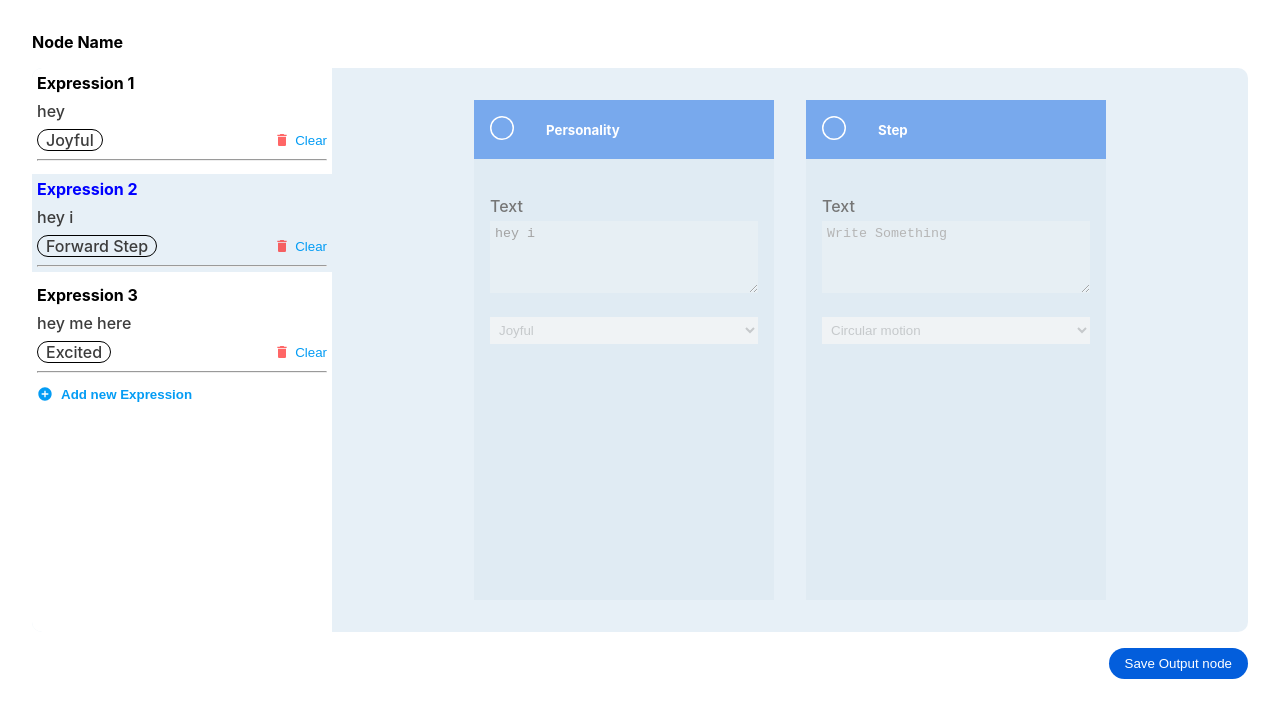
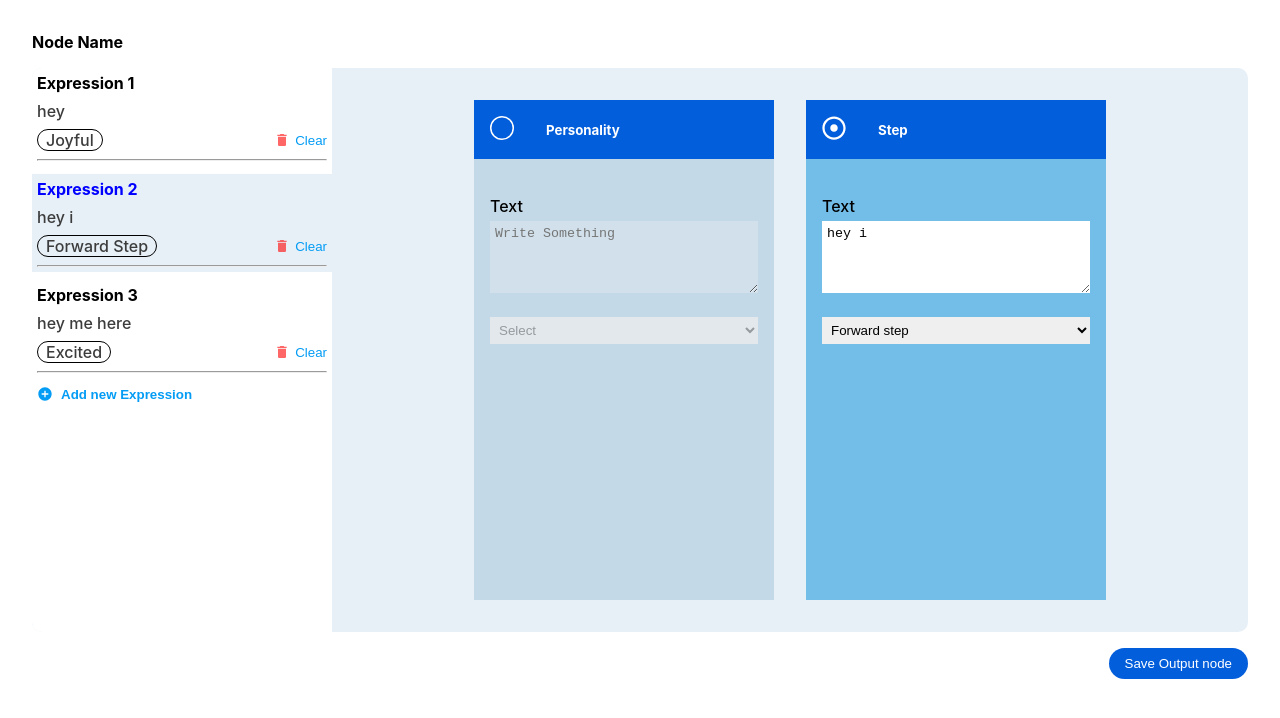
Before and after one commit to arpit0911/ui-expression-miko-assignment, a React (Create React App) app: page / in a window 1280 px wide. Both pictures are taken after a click on the element "Expression 2". Shown: the top 718 px of the page. Built offline with nearby package versions, Linux system fonts and the light colour scheme.

Commit message:
delete, clear, switch and output node

```diff
--- a/package.json
+++ b/package.json
@@ -10,6 +10,7 @@
     "react-dom": "^18.2.0",
     "react-icons": "^4.4.0",
     "react-scripts": "5.0.1",
+    "uuidv4": "^6.2.13",
     "web-vitals": "^2.1.4"
   },
   "scripts": {
--- a/src/App.js
+++ b/src/App.js
@@ -3,34 +3,16 @@ import { MdAddCircle } from "react-icons/md";
 import Expression from "./components/expression item/Expression";
 import Personality from "./components/personality/Personality";
 import { useState } from "react";
+import { v4 as uuid } from "uuid";
 
-// const sample = [
-//   {
-//     id: 1,
-//     title: "Expression 1",
-//     message: "hey",
-//     type: "excited",
-//   },
-//   {
-//     id: 2,
-//     title: "Expression 2",
-//     message: "hey i",
-//     type: "excited",
-//   },
-//   {
-//     id: 3,
-//     title: "Expression 3",
-//     message: "hey me here",
-//     type: "bore",
-//   },
-// ];
 function App() {
   const [expressions, setExpressions] = useState([
     {
       id: 1,
       title: "Expression 1",
       message: "hey",
-      type: "joyful",
+      personality: "joyful",
+      step: "",
       isSelected: true,
       isPersonality: true,
     },
@@ -38,7 +20,8 @@ function App() {
       id: 2,
       title: "Expression 2",
       message: "hey i",
-      type: "forward step",
+      personality: "",
+      step: "forward step",
       isSelected: false,
       isPersonality: false,
     },
@@ -46,7 +29,8 @@ function App() {
       id: 3,
       title: "Expression 3",
       message: "hey me here",
-      type: "excited",
+      personality: "excited",
+      step: "",
       isSelected: false,
       isPersonality: true,
     },
@@ -55,11 +39,25 @@ function App() {
   // *** updating the expression
 
   const updateExpression = (message, id, type) => {
+    // console.log("updating", type);
+    setExpressions((prevState) => {
+      let newState = prevState.map((item) => {
+        if (item.id === id) {
+          return { ...item, message: message, personality: type };
+        }
+        return item;
+      });
+      // console.log(newState);
+      return [...newState];
+    });
+  };
+
+  const updateExpressionStep = (message, id, step) => {
     // console.log("updating", message);
     setExpressions((prevState) => {
       let newState = prevState.map((item) => {
         if (item.id === id) {
-          return { ...item, message: message, type: type };
+          return { ...item, message: message, step: step };
         }
         return item;
       });
@@ -70,11 +68,73 @@ function App() {
 
   // ******* deleting expression
   const deleteExpression = (id) => {
-    console.log("delete Expression", id);
+    // console.log("delete Expression", id);
     setExpressions((prevState) => {
       let newState = prevState.filter((item) => item.id != id);
       return [...newState];
     });
+  };
+  // *********** clear selection
+
+  const clearSelection = (id) => {
+    // console.log("clear selection");
+    setExpressions((prevState) => {
+      let newState = prevState.map((item) => {
+        if (item.id === id) {
+          if (item.isPersonality) {
+            return { ...item, personality: "" };
+          } else {
+            return { ...item, step: "" };
+          }
+        }
+        return item;
+      });
+      return [...newState];
+    });
+  };
+
+  // ******** change card
+
+  const changeCard = (id) => {
+    // console.log("change card ", id);
+    setExpressions((prevState) => {
+      let newState = prevState.map((item) => {
+        if (item.id === id) {
+          return { ...item, isPersonality: !item.isPersonality };
+        }
+        return item;
+      });
+      return [...newState];
+    });
+  };
+
+  // ***********show output node
+
+  const showOutputNode = () => {
+    let payload = {};
+    expressions.map((expression, index) => {
+      if (expression.isPersonality) {
+        return (payload[index] = {
+          text: expression.message,
+          personality: expression.personality,
+        });
+      } else {
+        return (payload[index] = {
+          text: expression.message,
+          step: expression.step,
+        });
+      }
+    });
+    let res = "";
+    // console.log("output = ", payload);
+    for (const [key, value] of Object.entries(payload)) {
+      const { text, step, personality } = value;
+      // console.log(text, step, personality);
+      res += `{text: "${text}", ${
+        step ? `step: "${step}", ` : `personality: "${personality}"`
+      }}\n`;
+    }
+    alert(`{\n${res}}`);
   };
 
   const selectExpression = (id) => {
@@ -91,11 +151,16 @@ function App() {
     });
   };
   const updatePrevState = (prevState) => {
-    let temp = prevState.map((item) => {
+    let temp = prevState.map((item, index) => {
       if (item.isSelected) {
-        return { ...item, isSelected: !item.isSelected };
+        return {
+          ...item,
+          title: `Expression ${index + 1}`,
+          isSelected: !item.isSelected,
+        };
       }
-      return item;
+
+      return { ...item, title: `Expression ${index + 1}` };
     });
     return temp;
   };
@@ -104,10 +169,10 @@ function App() {
       let newState = updatePrevState(prevState);
       return [
         {
-          id: prevState.length + 1,
+          id: uuid(),
           title: `Expression ${prevState.length + 1}`,
           message: "",
-          type: "",
+          personality: "",
           isSelected: true,
           isPersonality: true,
         },
@@ -127,10 +192,13 @@ function App() {
                 id={expression.id}
                 title={expression.title}
                 message={expression.message}
-                type={expression.type}
+                type={expression.personality}
+                step={expression.step}
                 isSelected={expression.isSelected}
                 selectExpression={selectExpression}
                 deleteExpression={deleteExpression}
+                clearSelection={clearSelection}
+                isPersonality={expression.isPersonality}
               />
             );
           })}
@@ -144,25 +212,30 @@ function App() {
         <div className="element-main-container">
           {expressions.map((expression) => {
             if (expression.isSelected) {
+              // console.log("expression=", expression);
               return (
                 <Personality
                   key={expression.id}
                   id={expression.id}
                   message={expression.message}
-                  personalityType={expression.type}
-                  title={"Personality"}
+                  step={expression.step}
+                  personalityType={expression.personality}
                   isActive={expression.isPersonality}
                   updateExpression={updateExpression}
+                  changeCard={changeCard}
+                  updateExpressionStep={updateExpressionStep}
                 />
               );
             }
           })}
           {/* <Personality title={"Personality"} isActive={true} /> */}
-          <Personality title={"Step"} isActive={false} />
+          {/* <Personality title={"Step"} isActive={false} /> */}
         </div>
       </div>
       <div className="output-node-btn-wrapper">
-        <button className="output-node-btn">Save Output node</button>
+        <button onClick={showOutputNode} className="output-node-btn">
+          Save Output node
+        </button>
       </div>
     </>
   );
--- a/src/components/personality/Personality.js
+++ b/src/components/personality/Personality.js
@@ -1,22 +1,37 @@
-import React, { useState } from "react";
+import React, { useEffect, useState } from "react";
 import { FaRegDotCircle } from "react-icons/fa";
 import { BsCircle } from "react-icons/bs";
 import "./personality.css";
+
 function Personality({
   id,
   message,
   personalityType,
-  title,
+  step,
   isActive,
   updateExpression,
+  updateExpressionStep,
+  changeCard,
 }) {
   const [textMessage, setTextMessage] = useState(message);
   const [type, setType] = useState(personalityType);
-  // console.log("check", type);
+  // const [stepMessage, setStepMessage] = useState();
+  const [stepSelect, setStepSelect] = useState(step);
+  // console.log("check", type, personalityType);
   const makeChanges = () => {
-    updateExpression(textMessage, id, type);
+    isActive
+      ? updateExpression(textMessage, id, type)
+      : updateExpressionStep(textMessage, id, stepSelect);
   };
+  useEffect(() => {
+    setType(personalityType);
+    setStepSelect(step);
+  }, [personalityType, step]);
 
+  const handleCardSelect = (id) => {
+    // console.log("switch card");
+    changeCard(id);
+  };
   return (
     <>
       <div
@@ -26,54 +41,90 @@ function Personality({
             : "personality-wrapper inActive-wrapper"
         }
       >
-        <div
-          className={
-            isActive
-              ? "personality-wrapper-header"
-              : "personality-wrapper-header"
-          }
-        >
-          <button disabled={!isActive}>
+        <div className={"personality-wrapper-header"}>
+          <button onClick={() => handleCardSelect(id)}>
             {isActive ? (
               <FaRegDotCircle className="selected-icon" />
             ) : (
               <BsCircle className="selected-icon" />
             )}
           </button>
-          <h5>{title}</h5>
+          <h5>Personality</h5>
         </div>
         <div className="personality-wrapper-body">
           <div className="text-area-wrapper">
             <label>Text</label>
             <textarea
-              value={textMessage}
+              disabled={!isActive}
+              value={isActive ? textMessage : ""}
               onChange={(e) => setTextMessage(e.target.value)}
               onBlur={makeChanges}
-              disabled={!isActive}
               placeholder="Write Something"
               className="text-area"
             ></textarea>
           </div>
-          {title === "Step" ? (
-            <select disabled={!isActive}>
-              <option>Circular motion</option>
-              <option>Forward step</option>
-            </select>
-          ) : (
+
           <select
+            disabled={!isActive}
             onChange={(e) => setType(e.target.value)}
             value={type}
-              disabled={!isActive}
             onBlur={makeChanges}
           >
+            <option value="">Select</option>
             <option value="joyful">Joyful</option>
             <option value="excited">Excited</option>
           </select>
+          {!isActive && (
+            <div className="personality-wrapper-body inactive-personality-wrapper"></div>
           )}
         </div>
+      </div>
+      {/* ************************* */}
+
+      <div
+        className={
+          !isActive
+            ? "personality-wrapper"
+            : "personality-wrapper inActive-wrapper"
+        }
+      >
+        <div className={"personality-wrapper-header"}>
+          <button onClick={() => handleCardSelect(id)}>
+            {!isActive ? (
+              <FaRegDotCircle className="selected-icon" />
+            ) : (
+              <BsCircle className="selected-icon" />
+            )}
+          </button>
+          <h5>Step</h5>
+        </div>
+        <div className="personality-wrapper-body">
+          <div className="text-area-wrapper">
+            <label>Text</label>
+            <textarea
+              value={isActive ? "" : textMessage}
+              onChange={(e) => setTextMessage(e.target.value)}
+              onBlur={makeChanges}
+              disabled={isActive}
+              placeholder="Write Something"
+              className="text-area"
+            ></textarea>
+          </div>
+
+          <select
+            value={stepSelect}
+            onChange={(e) => setStepSelect(e.target.value)}
+            disabled={isActive}
+            onBlur={makeChanges}
+          >
+            <option value={""}>Select</option>
+            <option value={"circular motion"}>Circular motion</option>
+            <option value={"forward step"}>Forward step</option>
+          </select>
           {!isActive && (
-          <div className="personality-wrapper inactive-personality-wrapper"></div>
+            <div className="personality-wrapper-body inactive-personality-wrapper"></div>
           )}
+        </div>
       </div>
     </>
   );
```
Also changed, not shown: src/components/expression item/Expression.js (+14 -2 lines), 1 other file (tests, documents, lock files or other folders). Lines whose indentation alone changed are shown as unchanged.
